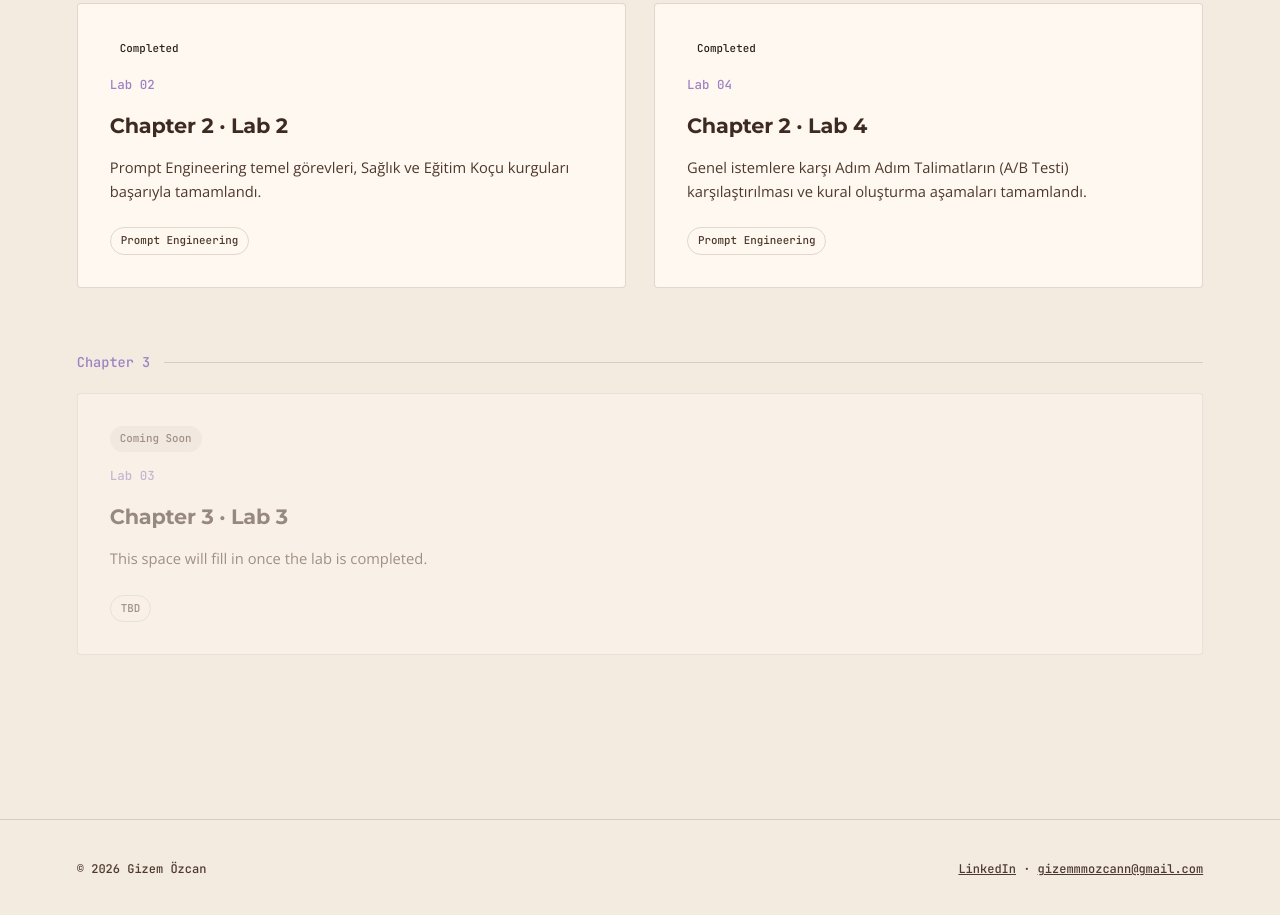
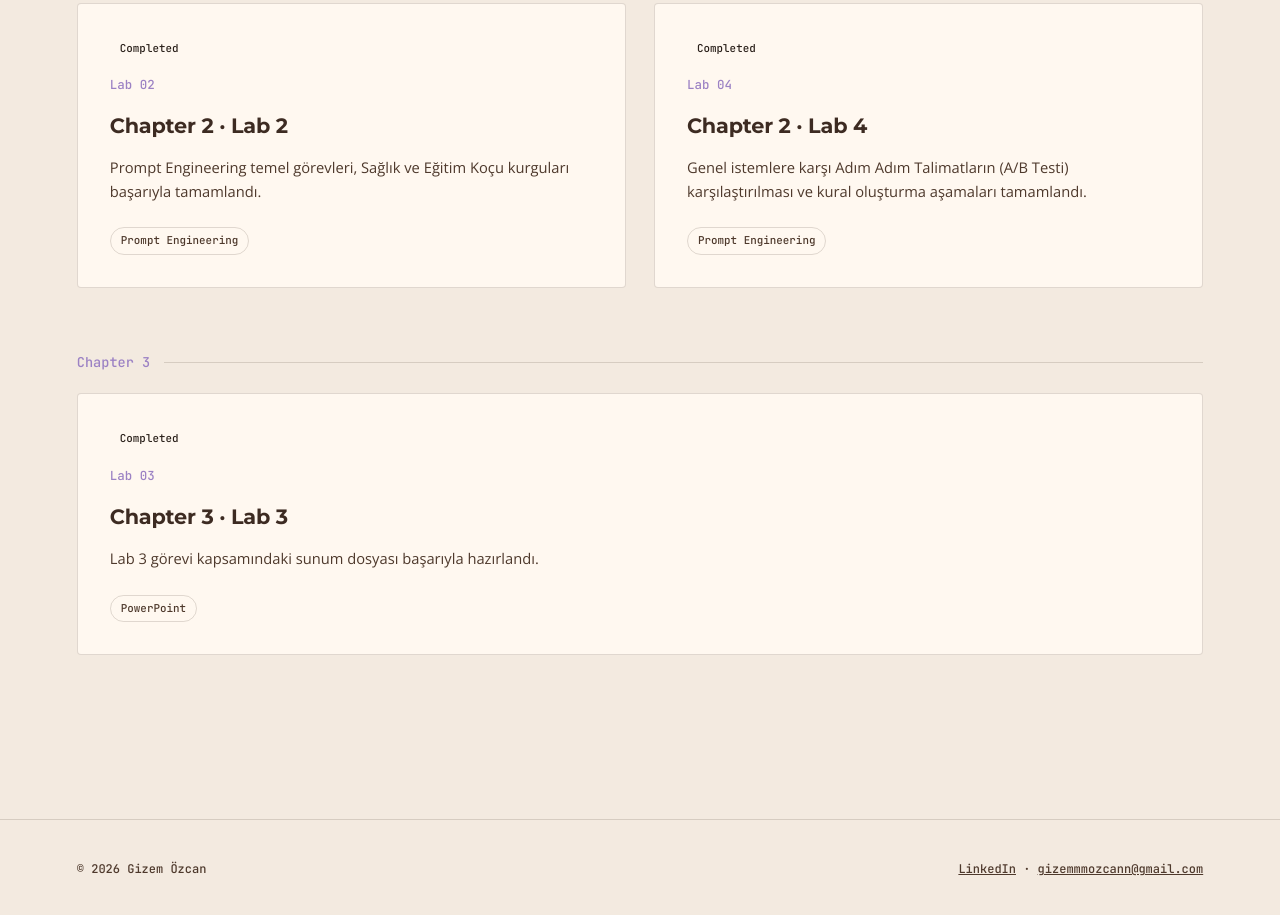
Before and after one commit to GizemmOzcan/Samsung-Innovation-Campus-2026-Works-, a plain HTML site: page index.html in a window 1280 px wide. Shown: the part 1091-2006 px from the top of the page. Drawn offline with nearby package versions, Linux system fonts and the light colour scheme.

Commit message:
Update index.html

```diff
--- a/index.html
+++ b/index.html
@@ -273,12 +273,13 @@
 
   <div class="section-label">Chapter 3<div class="rule"></div></div>
   <div class="grid">
-    <div class="card locked">
-      <span class="status-badge status-soon">Coming Soon</span>
-      <span class="card-num">Lab 03</span>
-      <h3>Chapter 3 · Lab 3</h3>
-      <p>This space will fill in once the lab is completed.</p>
-      <div class="card-tags"><span>TBD</span></div>
+    <a href="https://github.com/GizemmOzcan/Samsung-Innovation-Campus-2026-Works-/blob/main/week2-chapter3.lab3/Lab3_presentation.pptx" class="card">
+  <span class="status-badge">Completed</span>
+  <span class="card-num">Lab 03</span>
+  <h3>Chapter 3 · Lab 3</h3>
+  <p>Lab 3 görevi kapsamındaki sunum dosyası başarıyla hazırlandı.</p>
+  <div class="card-tags"><span>PowerPoint</span></div>
+</a>
     </div>
   </div>
 </main>
```
